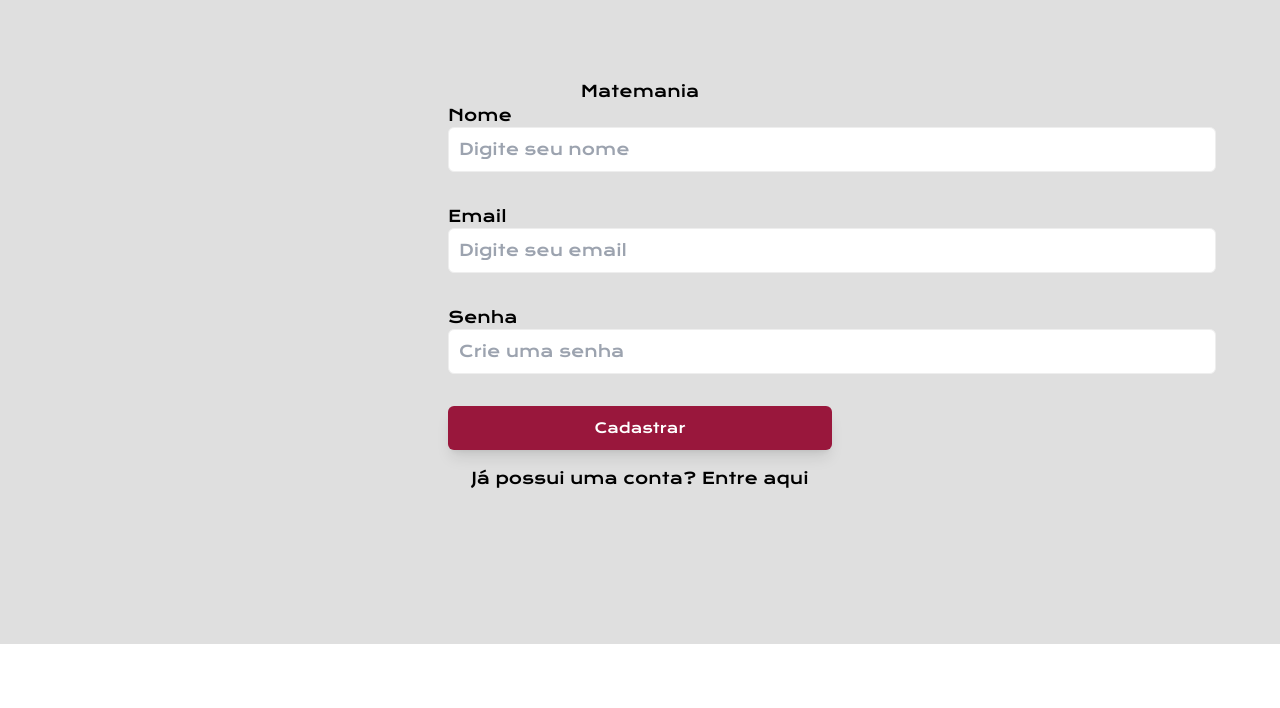
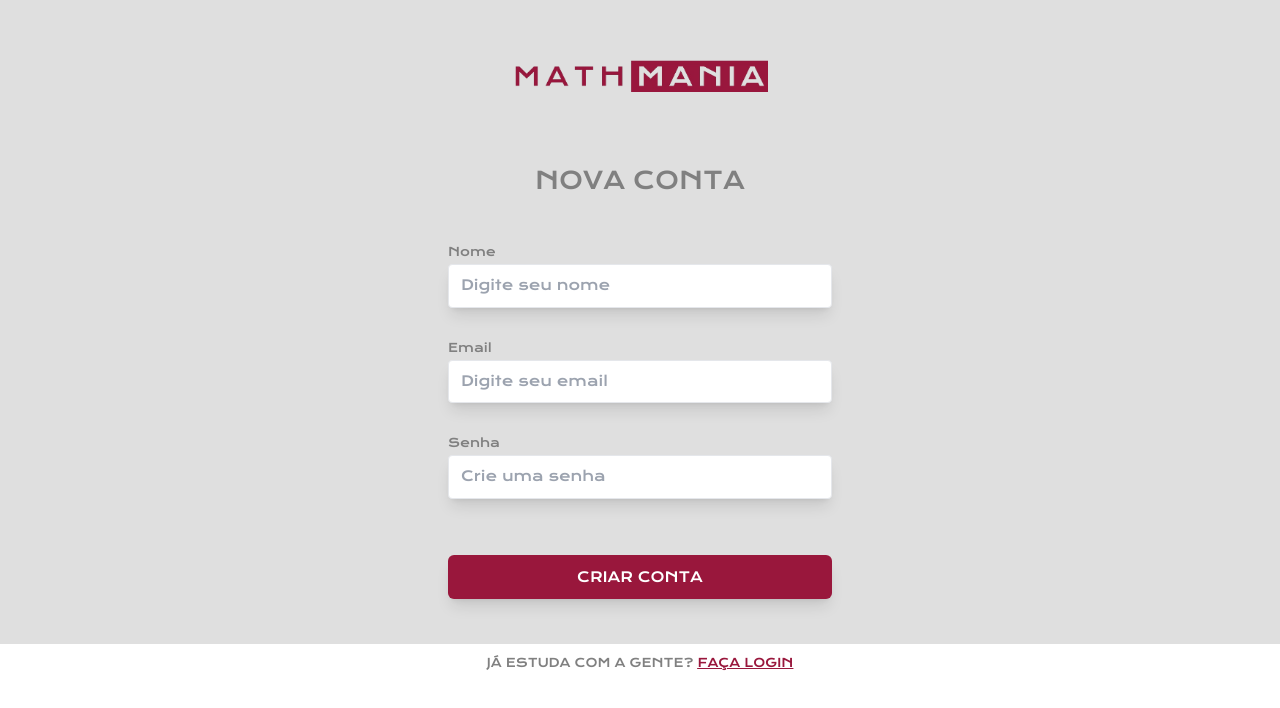
Before and after one commit to yannidilly/mathmania, a Next.js app in the folder app/: page /signup in a window 1280 px wide. Shown: the part 156-864 px from the top of the page. Before the commit the page ends 800 px from the top, so only its background shows below. Built offline with nearby package versions, Linux system fonts and the light colour scheme; no server answers.

Commit message:
feat: adiciona estilo à tela de cadastro

```diff
--- a/app/src/app/signup/page.jsx
+++ b/app/src/app/signup/page.jsx
@@ -3,6 +3,8 @@ import React, { useState } from 'react';
 import styles from './styles.module.css';
 import Link from 'next/link';
 import { useAuth } from '../context/Auth';
+import Image from 'next/image';
+import LogoImage from '../../assets/logo-mathmania.png';
 
 const SignUp = () => {
     const [email, setEmail] = useState('')
@@ -17,18 +19,28 @@ const SignUp = () => {
   };
 
   return (
-    <main className="bg-custom-gray1 font-custom w-full h-screen">
+    <main className="font-custom bg-custom-gray1  w-full h-screen">
         <section className="flex flex-col h-screen justify-around">
             <div>
-                <div>
-                    <form className="rounded flex flex-col items-center px-4 md:px-8 lg:px-12 xl:px-16 pt-4 pb-8 sm:mt-8 lg:mt-24">
-                          <h1> Matemania </h1>
-                          <div className="mb-8 w-full md:w-96 lg:w-120 xl:w-144">
-                            <label htmlFor="email" className={styles.inputLabel}>
+                <form className="mb-40 rounded flex flex-col items-center px-4 md:px-8 lg:px-12 xl:px-16 pt-4 pb-8 sm:mt-8 lg:mt-24">
+                    <div className="flex justify-center items-center h-32 mt-8 sm:mt-0 sm:mb-0 md:mt-16 lg:mt-8 mb-8">
+                          <Image
+                            className="flex items-center w-48 sm:w-60 md:w-64 lg:w-64 xl:w-64 mt-12"
+                            src={LogoImage}
+                            alt="logo MathMania"
+                            height={25}
+                          />
+                    </div>
+                    <h1 className="uppercase text-text-center text-1xl sm:text-xl md:text-2xl md:mt-12 md:mb-12 lg:text-2xl xl:text-2xl text-custom-gray4 mb-8">
+                        Nova Conta
+                    </h1>
+
+                    <div className="mb-4 w-full md:w-96 lg:w-120 xl:w-144">
+                        <label htmlFor="email" className="block text-custom-gray4 text-xs mb-1">
                             Nome
                         </label>
                             <input
-                                className={styles.input}
+                                className="shadow-lg appearance-none border rounded py-3 px-3 w-full leading-tight focus:outline-none focus:shadow-outline text-sm mb-4"
                                 type="email"
                                 label="Email"
                                 value={email}
@@ -38,11 +50,11 @@ const SignUp = () => {
                             />
                     </div>
                     <div className="mb-8 w-full md:w-96 lg:w-120 xl:w-144">
-                            <label htmlFor="email" className={styles.inputLabel}>
+                        <label htmlFor="email" className="block text-custom-gray4 text-xs mb-1">
                             Email
                         </label>
                         <input
-                                className={styles.input}
+                                className="shadow-lg appearance-none border font-custom py-3 px-3 w-full rounded text-custom-gray2 leading-tight focus:outline-none focus:shadow-outline text-sm"
                                 type="email"
                                 label="Email"
                                 value={email}
@@ -53,11 +65,11 @@ const SignUp = () => {
                     </div>
 
                     <div className="mb-8 w-full md:w-96 lg:w-120 xl:w-144">
-                            <label htmlFor="password" className={styles.inputLabel}>
+                        <label htmlFor="password" className="block text-custom-gray4 text-xs mb-1">
                             Senha
                         </label>
                         <input
-                                className={styles.input}
+                                className="shadow-lg appearance-none border font-custom py-3 px-3 w-full rounded text-custom-gray2 leading-tight focus:outline-none focus:shadow-outline text-sm"
                                 type="password"
                                 label="Senha"
                                 value={password}
@@ -68,24 +80,24 @@ const SignUp = () => {
                     </div>
 
                     <button
-                            className="shadow-lg bg-custom-red hover:bg-custom-hoverBtn text-white py-3 px-2 w-full md:w-96 lg:w-96 xl:w-120 focus:outline-none mb-4 rounded-md text-sm"
+                        className="uppercase shadow-lg bg-custom-red hover:bg-custom-hoverBtn text-white py-3 px-2 w-full mt-4 md:w-96 md:mt-6 lg:w-96 xl:w-120 focus:outline-none mb-4 rounded-md text-sm"
                         type="submit"
                         disabled={!password || !email}
-                            onClick={createAccount}
+                    //  onClick={createAccount}
+                        onClick={() => router.push('/home')}
                         >
-                            Cadastrar
+                        Criar Conta
                     </button>
-                        <p>
-                            Já possui uma conta?{' '}
+
+                    <div className='uppercase text-custom-gray4 py-2 px-2 mb-4 mt-4 text-xs'>
+                        Já Estuda Com a Gente?{' '}
+                        <button className='uppercase underline text-custom-red text-center mt-4'>
                             <Link href="/login" >
-                            Entre aqui
+                                Faça Login
                             </Link>
-                        </p>
-
+                        </button>
+                    </div>
                 </form>
-
-
-                </div>
             </div>
         </section>
     </main>
```
Lines whose indentation alone changed are shown as unchanged.
